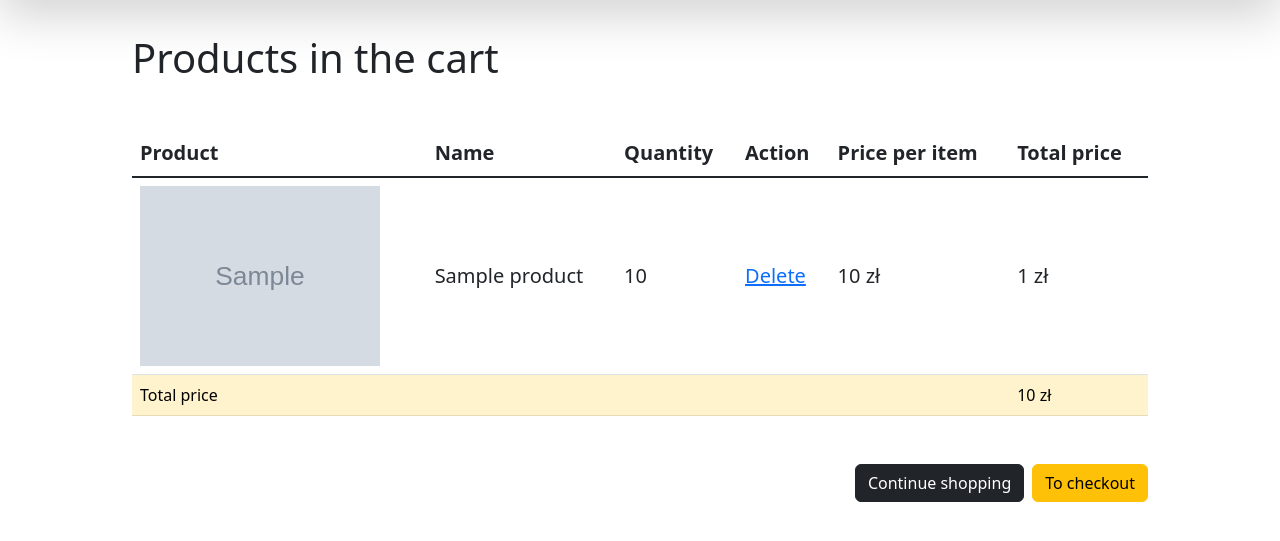
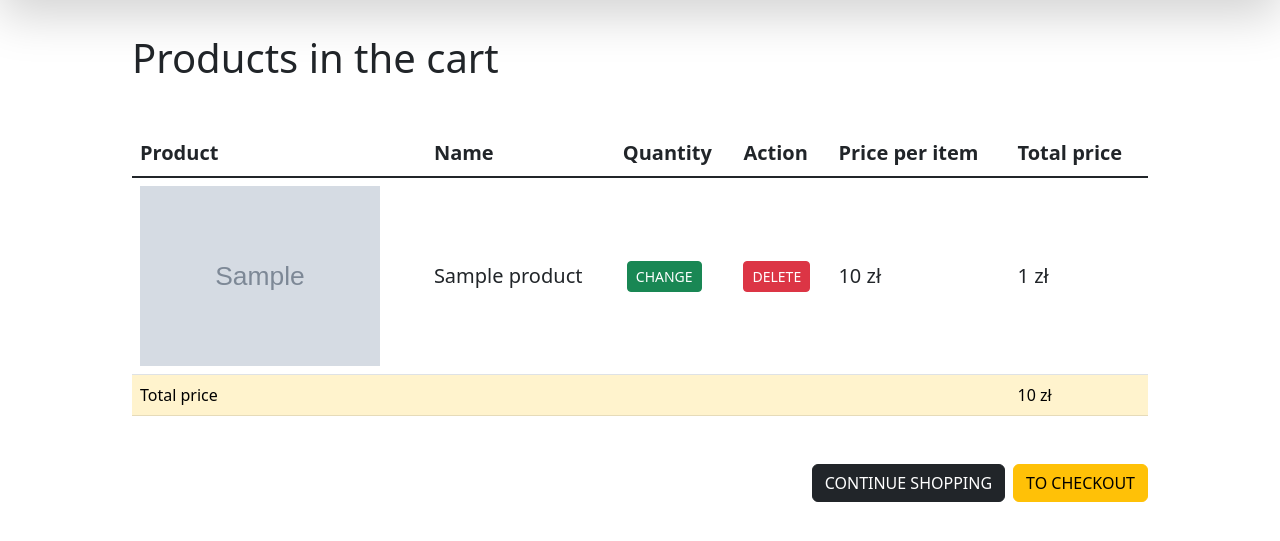
Before and after one commit to Marcin-Chudzik/django-webshop, a Django app: template myshop/cart/templates/cart/detail.html in a window 1280 px wide. Shown: the part 86-627 px from the top of the page. Run offline with Django 4.2, Linux system fonts and the light colour scheme; tables that the repository leaves empty hold one stand-in row (values such as "Sample post"); the template is opened without the code that fills it: values that come from a table or form of the project are taken from there, most other values are stand-ins (such as "Sample title", 1, 10 or a date in 2020); grey boxes marked "Sample" are stand-in pictures.

Commit message:
Products quantity changable in the cart
- The number of products is variable from the cart view.
- The product is removable from the cart view.

```diff
--- a/myshop/cart/cart.py
+++ b/myshop/cart/cart.py
@@ -65,7 +65,6 @@
 
     def save(self) -> None:
         # Marks the session as "modified" to make sure it is saved.
-        print(self.session[settings.CART_SESSION_ID])
         self.session.modified = True
 
     def add(self, product: object, quantity: int = 1, update_quantity: bool = False) -> None:
--- a/myshop/cart/forms.py
+++ b/myshop/cart/forms.py
@@ -8,7 +8,7 @@
         choices=PRODUCT_QUANTITY_CHOICES,
         coerce=int,
     )
-    override = forms.BooleanField(
+    update_quantity = forms.BooleanField(
         required=False,
         initial=False,
         widget=forms.HiddenInput
--- a/myshop/cart/templates/cart/detail.html
+++ b/myshop/cart/templates/cart/detail.html
@@ -29,8 +29,20 @@
                   </a>
                 </td>
                 <td class="fs-5">{{ product.name }}</td>
-                <td class="fs-5">{{ item.quantity }}</td>
-                <td class="fs-5"><a href="{% url 'cart:cart_remove' product.id %}">Delete</a></td>
+                <td>
+                  <form action="{% url 'cart:cart_add' product.id %}" method="post" class="d-flex align-items-center">
+                    {{ item.update_quantity_form.quantity }}
+                    {{ item.update_quantity_form.update_quantity }}
+                    {% csrf_token %}
+                    <button type="submit" class="btn btn-success btn-sm mx-1">CHANGE</button>
+                  </form>
+                </td>
+                <td class="fs-5">
+                  <form action="{% url 'cart:cart_remove' product.id %}" method="post">
+                    {% csrf_token %}
+                    <button type="submit" class="btn btn-danger btn-sm">DELETE</button>
+                  </form>
+                </td>
                 <td class="fs-5">{{ item.price }} zł</td>
                 <td class="fs-5">{{ item.total_price }} zł</td>
               </tr>
@@ -44,8 +56,8 @@
         </tbody>
       </table>
       <span class="d-flex justify-content-end">
-        <a href="{% url 'shop:product_list' %}" class="btn btn-dark btn-md mx-2" type="button">Continue shopping</a>
-        <a href="#" class="btn btn-warning btn-md" type="button">To checkout</a>
+        <a href="{% url 'shop:product_list' %}" class="btn btn-dark btn-md mx-2" type="button">CONTINUE SHOPPING</a>
+        <a href="#" class="btn btn-warning btn-md" type="button">TO CHECKOUT</a>
       </span>
   </div>
 {% endblock content %}
--- a/myshop/cart/views.py
+++ b/myshop/cart/views.py
@@ -7,6 +7,10 @@
 
 def cart_detail(request):
     cart = Cart(request)
+
+    for item in cart:
+        item['update_quantity_form'] = CartAddProductForm(
+            initial={'quantity': item['quantity'], 'update_quantity': True})
     return render(request, 'cart/detail.html', {'cart': cart})
 
 
@@ -18,7 +22,7 @@
 
     if form.is_valid():
         cd = form.cleaned_data
-        cart.add(product=product, quantity=cd['quantity'], update_quantity=cd['override'])
+        cart.add(product=product, quantity=cd['quantity'], update_quantity=cd['update_quantity'])
     return redirect('cart:cart_detail')
 
 
```
